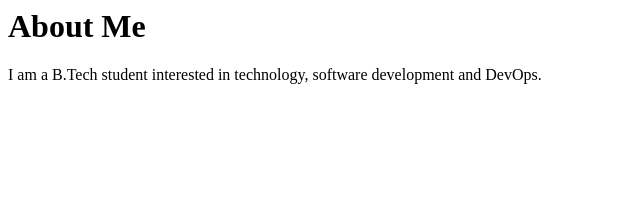
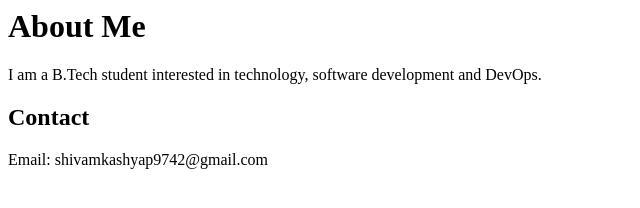
Before and after one commit to ShivamKashyap966/portfolio, a plain HTML site: page index.html in a window 1280 px wide. Shown: the whole page, without its empty margins (0-640 px from the left). Drawn offline with Linux system fonts and the light colour scheme.

Commit message:
Add contact information

```diff
--- a/index.html
+++ b/index.html
@@ -1 +1,3 @@
 <h1>About Me</h1><p>I am a B.Tech student interested in technology, software development and DevOps.</p>
+<h2>Contact</h2>
+<p>Email: shivamkashyap9742@gmail.com</p>
```
